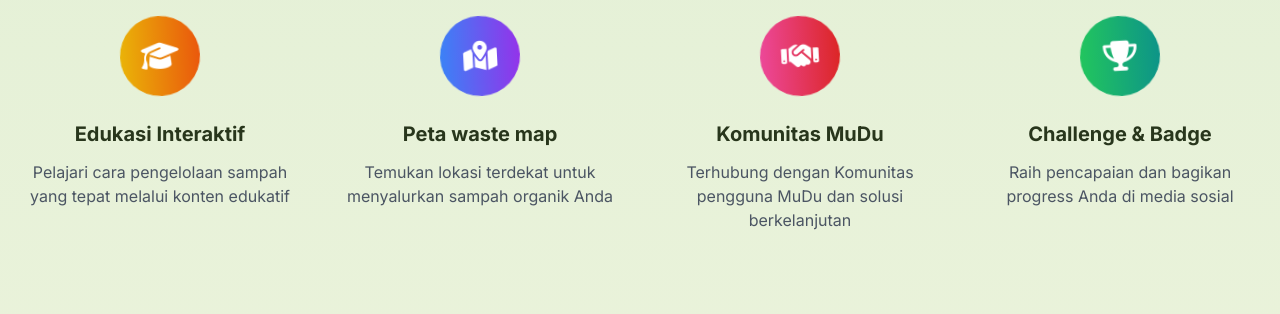
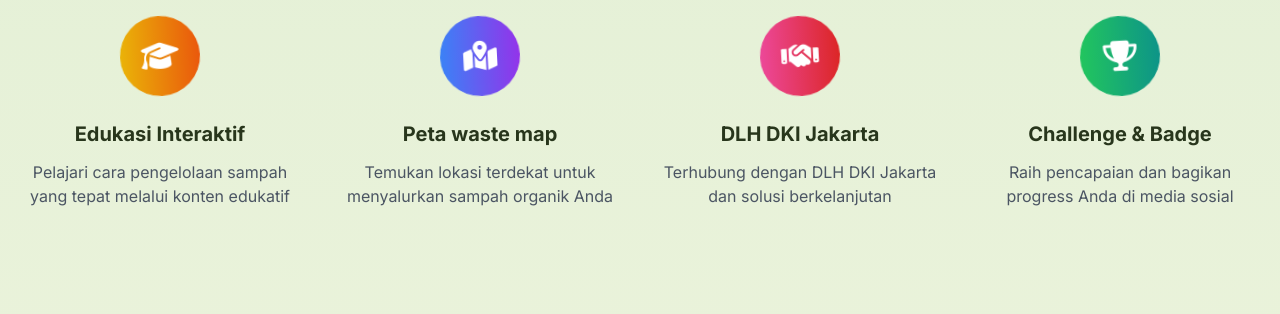
Before and after one commit to Daliondroid/LivingLab, a plain HTML site: page index.html in a window 1280 px wide. Shown: the part 1240-1554 px from the top of the page. Drawn offline with nearby package versions, Linux system fonts and the light colour scheme.

Commit message:
new commit 4

```diff
--- a/index.html
+++ b/index.html
@@ -294,8 +294,8 @@
           <div class="w-20 h-20 bg-gradient-to-r from-pink-500 to-red-600 rounded-full flex items-center justify-center mx-auto mb-6 group-hover:animate-bounce-slow transform hover:scale-110 transition-all duration-300 organic-shape">
             <i class="fas fa-handshake text-3xl text-white"></i>
           </div>
-          <h5 class="text-xl font-bold text-dark-green mb-3 group-hover:text-primary-orange transition-colors">Komunitas MuDu</h5>
-          <p class="text-gray-600">Terhubung dengan Komunitas pengguna MuDu dan solusi berkelanjutan</p>
+          <h5 class="text-xl font-bold text-dark-green mb-3 group-hover:text-primary-orange transition-colors">DLH DKI Jakarta</h5>
+          <p class="text-gray-600">Terhubung dengan DLH DKI Jakarta dan solusi berkelanjutan</p>
         </div>
 
         <!-- Feature 4 -->
```
